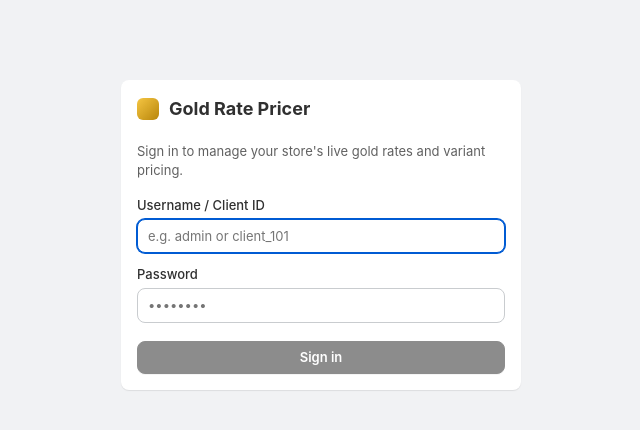
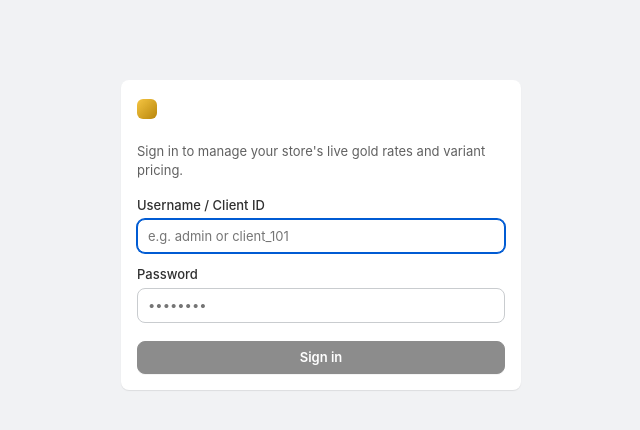
Before and after one commit to meetvariya1756-code/Live-Gold-Rate-Update, a Next.js app: page /login in a window 1280 px wide. Shown: the top 430 px of the page, without its empty margins (319-959 px from the left). Built offline with nearby package versions, Linux system fonts and the light colour scheme.

Commit message:
fix: Set Gold Rate Pricer brand title to crisp white in topbar

```diff
--- a/src/app/globals.css
+++ b/src/app/globals.css
@@ -95,9 +95,13 @@ h3 { font-size: 13px; font-weight: 600; margin: 0; color: #303030; }
   display: flex; align-items: center; justify-content: space-between;
   padding: 10px 20px;
 }
-.brand { display: flex; align-items: center; gap: 10px; font-weight: 700; }
-.brand-dot { width: 22px; height: 22px; border-radius: 6px; background: linear-gradient(135deg, #f5c542, #b8860b); }
+.topbar a { color: #ffffff; text-decoration: none; }
+.topbar a:hover { text-decoration: none; }
+.brand { display: flex; align-items: center; gap: 10px; font-weight: 700; color: #ffffff !important; font-size: 14px; letter-spacing: -0.01em; }
+.brand:hover { color: #ffffff !important; text-decoration: none; }
+.brand-dot { width: 20px; height: 20px; border-radius: 6px; background: linear-gradient(135deg, #f5c542, #b8860b); flex-shrink: 0; }
 .topbar button { background: transparent; color: #ddd; border: 1px solid #444; }
+.topbar button:hover { background: rgba(255, 255, 255, 0.1); border-color: #666; color: #fff; }
 
 .page { max-width: 1180px; margin: 0 auto; padding: 20px 16px 60px; }
 .page-head { display: flex; align-items: center; justify-content: space-between; gap: 12px; margin-bottom: 16px; flex-wrap: wrap; }
--- a/src/components/TopBar.tsx
+++ b/src/components/TopBar.tsx
@@ -55,7 +55,7 @@ export function TopBar() {
 
       <div className="topbar">
         <div className="row" style={{ gap: 18 }}>
-          <Link href="/" className="brand">
+          <Link href="/" className="brand" style={{ color: '#ffffff' }}>
             <span className="brand-dot" /> Gold Rate Pricer
           </Link>
           {user?.role === 'admin' && (
```
